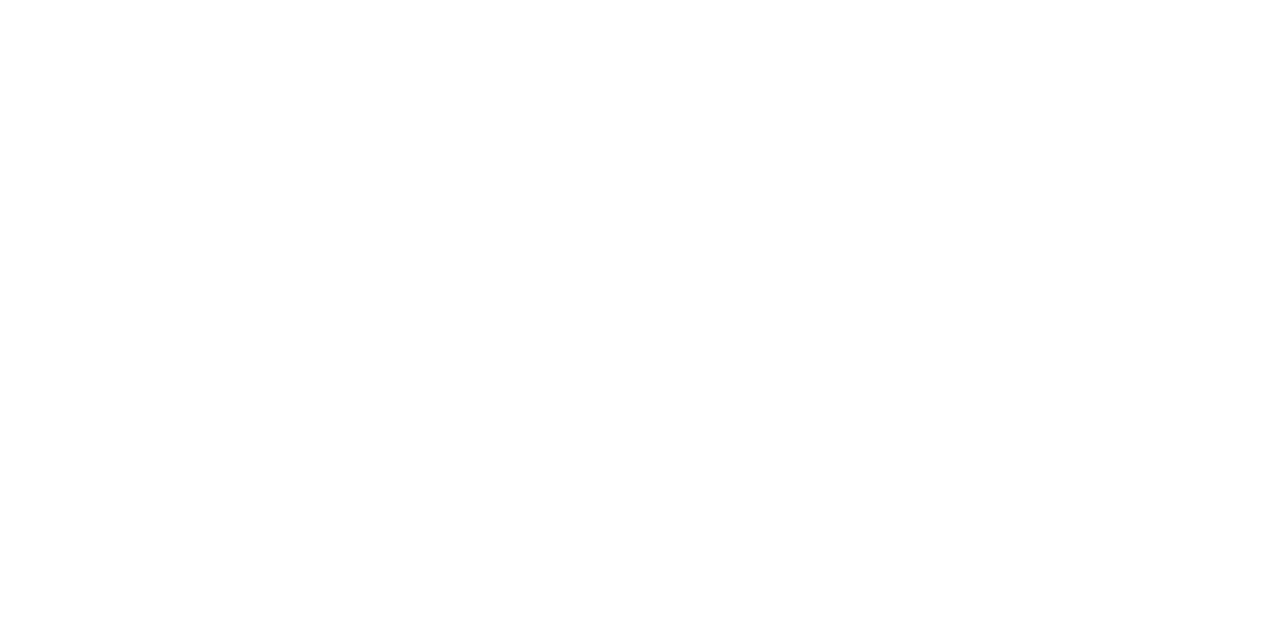
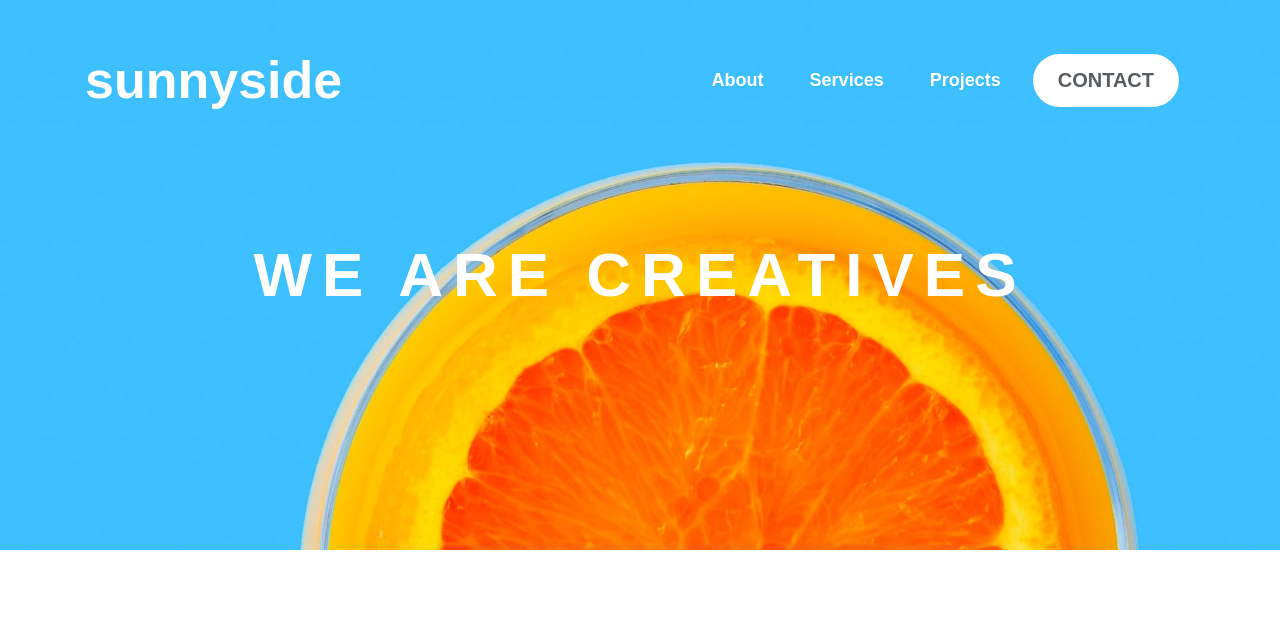
Before and after one commit to Asaduzzamansafi/tension, a plain HTML site: page index.html in a window 1280 px wide. Drawn offline with nearby package versions, Linux system fonts and the light colour scheme.

Commit message:
First section done for 2643px screen

```diff
--- a/index.html
+++ b/index.html
@@ -5,9 +5,51 @@
     <meta http-equiv="X-UA-Compatible" content="IE=edge">
     <meta name="viewport" content="width=device-width, initial-scale=1.0">
     <title>Tension</title>
+    <link rel="stylesheet" href="https://cdn.jsdelivr.net/npm/@fortawesome/fontawesome-free@5.15.4/css/fontawesome.min.css">
+    <link rel="stylesheet" href="https://cdn.jsdelivr.net/npm/bootstrap@4.6.1/dist/css/bootstrap.min.css" integrity="sha384-zCbKRCUGaJDkqS1kPbPd7TveP5iyJE0EjAuZQTgFLD2ylzuqKfdKlfG/eSrtxUkn" crossorigin="anonymous">
     <link rel="stylesheet" href="./style.css">
 </head>
 <body>
-
+    <head>
+        <div class="container-fluid main-container">
+            <div class="container-fluid custom-navbar">
+                <div class="row custom-row">
+                    <div class="col-6 d-flex align-items-center">
+                        <h1 class="custom-logo">sunnyside</h1>
+                    </div>
+                    <div class="col-6 d-flex justify-content-end align-items-center">
+                        <nav class="navbar navbar-expand-lg custom-link-main">
+                            <button class="navbar-toggler" type="button" data-toggle="collapse" data-target="#navbarSupportedContent" aria-controls="navbarSupportedContent" aria-expanded="false" aria-label="Toggle navigation">
+                              <span class="navbar-toggler-icon"></span>
+                            </button>
+                            <div class="collapse navbar-collapse" id="navbarSupportedContent ">
+                              <ul class="navbar-nav ml-auto custom ul">
+                                <li class="nav-item active">
+                                  <a class="nav-link custom-link" href="#">About<span class="sr-only">(current)</span></a>
+                                </li>
+                                <li class="nav-item active">
+                                  <a class="nav-link custom-link" href="#">Services<span class="sr-only">(current)</span></a>
+                                </li>
+                                <li class="nav-item active">
+                                  <a class="nav-link custom-link" href="#">Projects<span class="sr-only">(current)</span></a>
+                                </li>
+                                <button class="custom-btn ml-4">CONTACT</button>
+                              </ul>
+                            </div>
+                          </nav>
+                    </div>
+                </div>
+            </div>
+            <div class="container header-container">
+                <div class="row header-row d-flex justify-content-center align-items-center">
+                    <h1 class="custom-headtwo">We Are Creatives</h1>
+                    <h1><i class="bi bi-arrow-down"></i></h1>
+                </div>
+            </div>
+        </div>
+    </head>
+    <script src="https://cdn.jsdelivr.net/npm/jquery@3.5.1/dist/jquery.slim.min.js" integrity="sha384-DfXdz2htPH0lsSSs5nCTpuj/zy4C+OGpamoFVy38MVBnE+IbbVYUew+OrCXaRkfj" crossorigin="anonymous"></script>
+<script src="https://cdn.jsdelivr.net/npm/popper.js@1.16.1/dist/umd/popper.min.js" integrity="sha384-9/reFTGAW83EW2RDu2S0VKaIzap3H66lZH81PoYlFhbGU+6BZp6G7niu735Sk7lN" crossorigin="anonymous"></script>
+<script src="https://cdn.jsdelivr.net/npm/bootstrap@4.6.1/dist/js/bootstrap.min.js" integrity="sha384-VHvPCCyXqtD5DqJeNxl2dtTyhF78xXNXdkwX1CZeRusQfRKp+tA7hAShOK/B/fQ2" crossorigin="anonymous"></script>
 </body>
 </html>
--- a/style.css
+++ b/style.css
@@ -0,0 +1,69 @@
+*{
+    padding: 0px;
+    margin: 0px;
+    font-family: 'Rubik', sans-serif;
+}
+.main-container{
+    height: 100vh;
+    background-image: url("./images/desktop/image-header.jpg");
+    background-repeat: no-repeat;
+    background-size: cover;
+    background-position-y: -250px;
+    padding: 0px;
+}
+.custom-navbar{
+    height: 20vh;
+    padding: 0px;
+}
+.custom-row{
+    height: 20vh;
+}
+.custom-logo{
+    font-size: 52px;
+    margin: 0px;
+    font-weight: 900;
+    color: #ffff;
+    margin-left: 100px;
+}
+.custom-link-main{
+    margin-right: 100px;
+
+}
+.custom-link{
+    color: #ffff;
+    font-size: 18px;
+    padding: 0px;
+    font-weight: bolder;
+    line-height: 53px;
+    margin-left: 30px;
+
+}
+.custom-link:hover{
+    color: #ffff;
+}
+.custom-btn{
+    border: none;
+    font-size: 20px;
+    color: #595D60;
+    border-radius: 50px;
+    padding: 10px 25px;
+    font-weight: bolder;
+    background-color: #ffff;
+}
+.col-6{
+    padding: 0px;
+}
+.header-container{
+    height:60vh;
+}
+.header-row{
+    height: 60vh;
+}
+.custom-headtwo{
+    font-size: 62px;
+    color: #ffff;
+    font-weight: 900;
+    letter-spacing: 10px;
+    text-transform: uppercase;
+    margin-bottom: 250px;
+}
```
